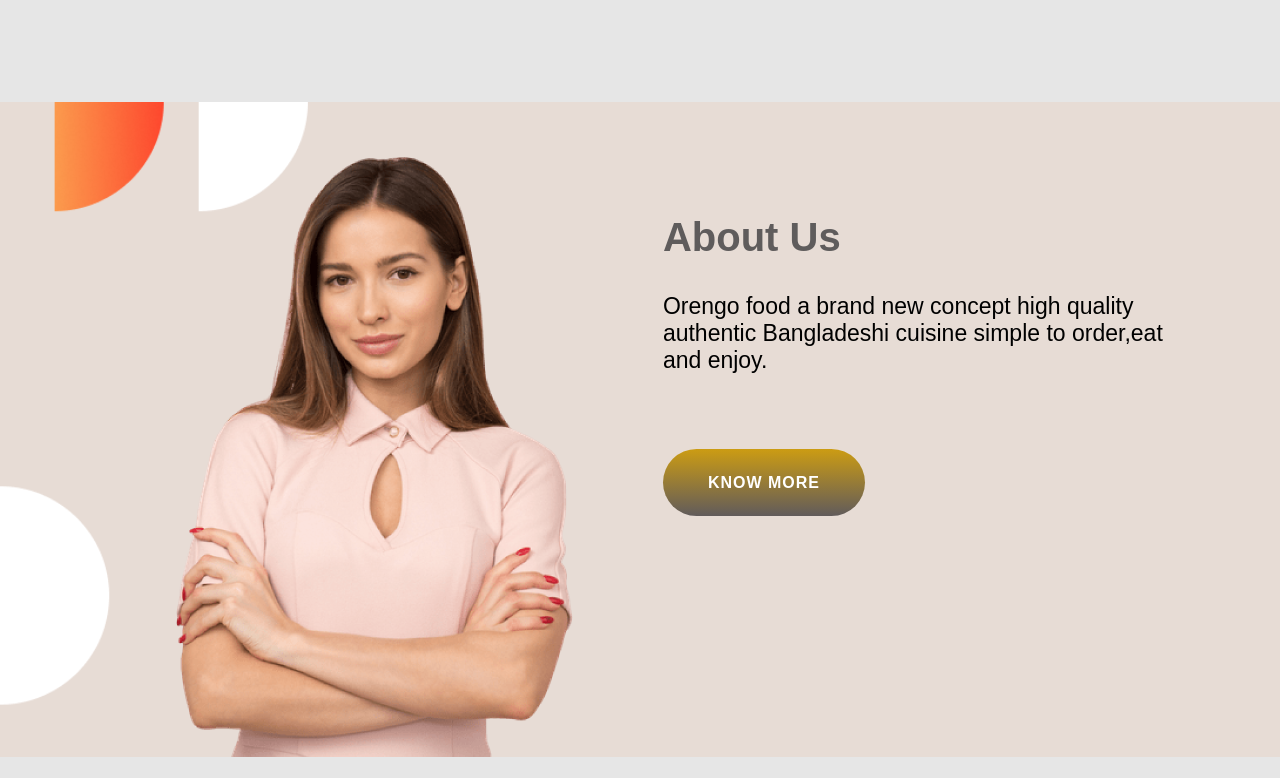
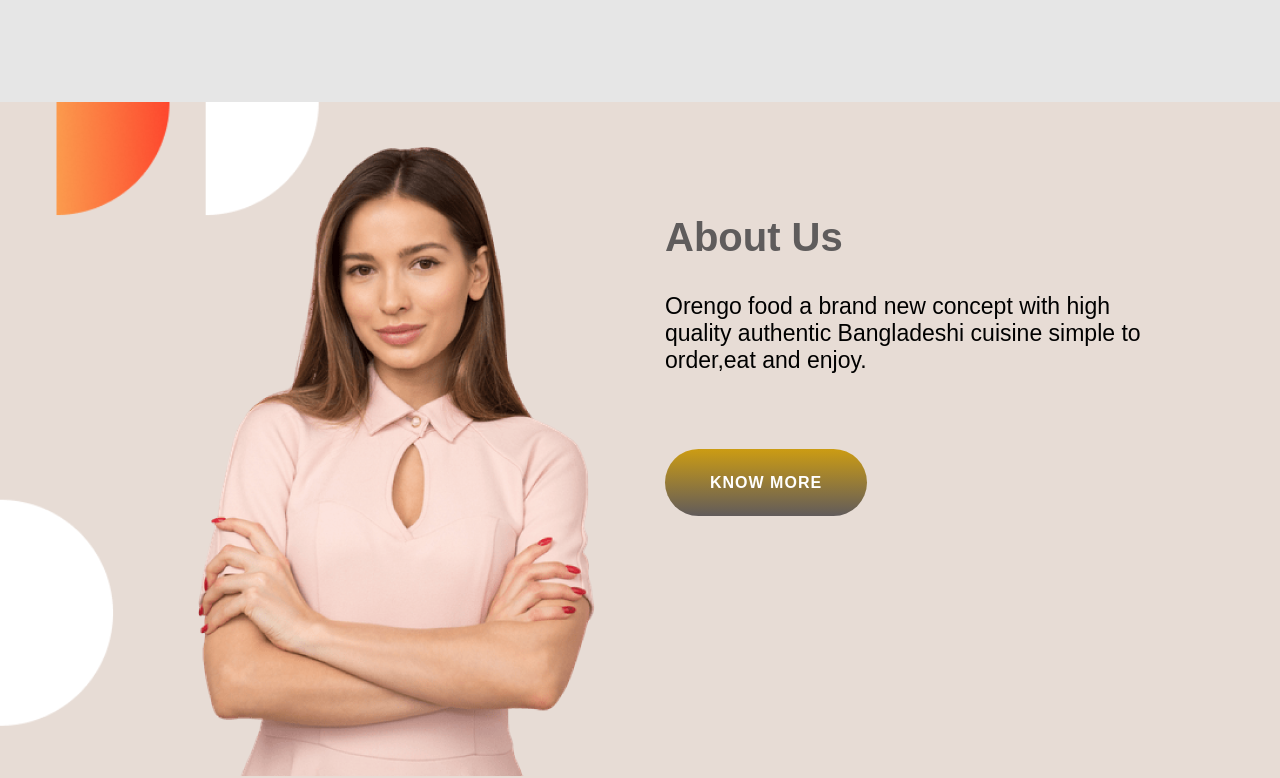
Before and after one commit to JannatulHappy/orengo-food, a plain HTML site: page index.html in a window 1280 px wide. Shown: the part 1394-2172 px from the top of the page. Drawn offline with Linux system fonts and the light colour scheme; a web font is replaced by a local one.

Commit message:
last-commit

```diff
--- a/index.html
+++ b/index.html
@@ -63,7 +63,7 @@
                 </div>
                 <div class="half-width">
                     <h2>about us</h2>
-                    <p class="about-p">Orengo food a brand new concept high quality authentic Bangladeshi cuisine simple to order,eat and enjoy.</p>
+                    <p class="about-p">Orengo food a brand new concept  with high quality authentic Bangladeshi cuisine simple to order,eat and enjoy.</p>
                     <a class="link-button"target="-blank" href="https://www.google.com/">Know more</a>
                 </div>
             </div>
--- a/style.css
+++ b/style.css
@@ -4,10 +4,10 @@ body{
     font-family:arial,helvetica,sans-serif;
     font-size:16px;
     background-color: #e6e6e6;
-    color:#101010;
+
 }
 .container{
-    width:85%;
+    width:80%;
     margin:auto;
     overflow:hidden;
 }
@@ -104,16 +104,6 @@ padding-bottom: 10px;
 .half-width{
 width:50%;
 }
-.about-img{
- padding-top:55px;
-width:40%;
-height:600px;
-padding-left:80px;
-padding-right:70px;
-
-
-
-}
 .half-width h1{
     padding-top: 90px;
     font-size:67px;
@@ -138,6 +128,7 @@ h3{
      color:rgb(95, 92, 92);
 
 }
+
 .half-width p{
     color:#a59b9b;
     font-size:23px;
@@ -161,6 +152,10 @@ h3{
 
     background-size: cover;
 
+}
+.about-img{
+    width:40%;
+    padding:45px 70px 0px 70px;
 }
 /* about us end */
 /* recipie start */
@@ -237,7 +232,7 @@ footer{
     text-align: center;
     min-height: 60px;
     padding: 30px;
-    border-top: 6px solid #6d5f1c;
+    border-top: 6px solid #ac962c;
 
 }
 /* footer end */
```
